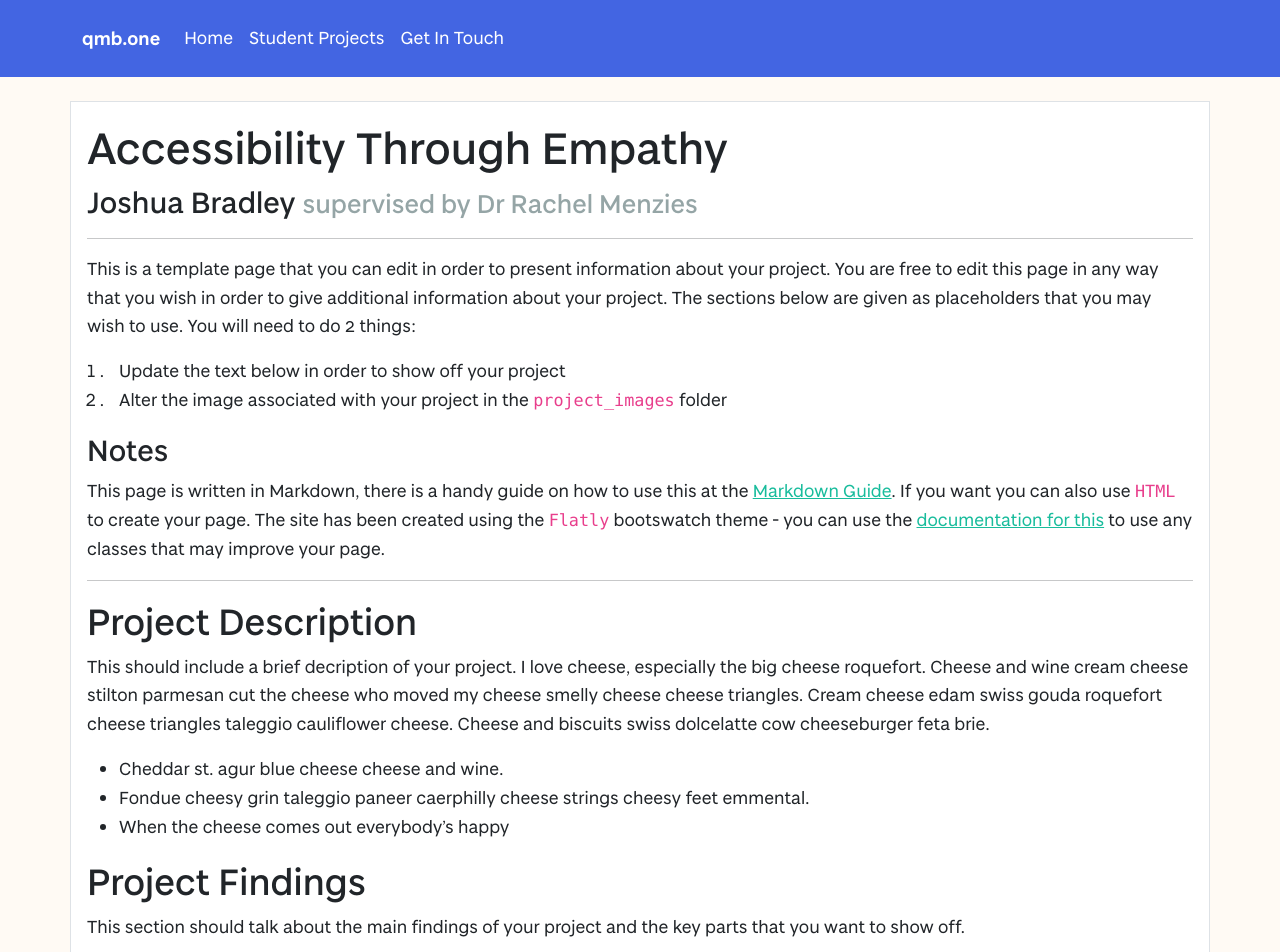
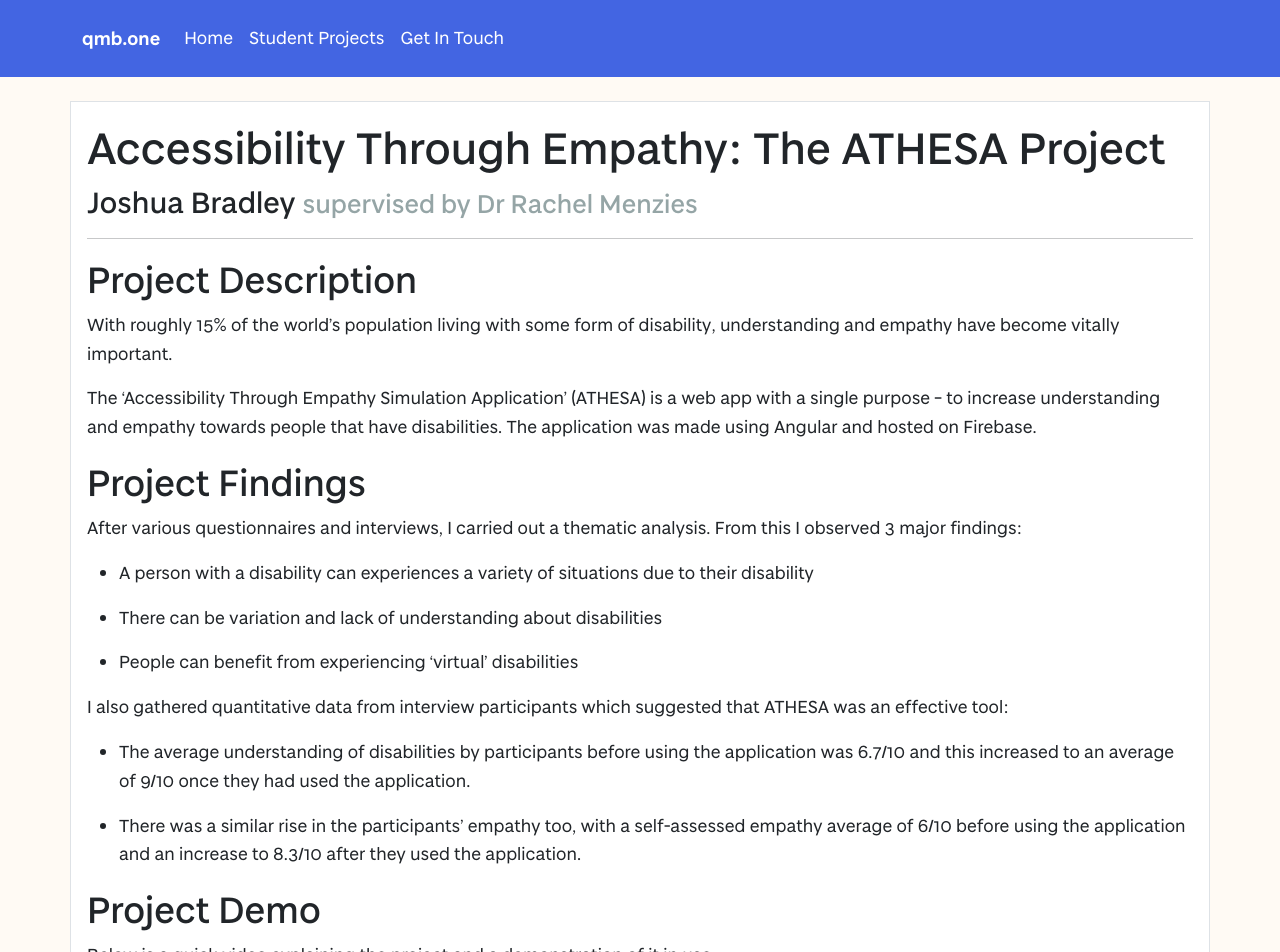
Before and after one commit to vivienprk/degree-show-2022, a Jekyll site: the page built from projects/JoshuaBradley.md, in a window 1280 px wide and 1400 px high. Shown: the top 952 px of the window. Built offline with Jekyll 4.4.1, drawn with Linux system fonts in a browser that asks for light colours; our own code applies the rules of GitHub Pages for plain Markdown files; some of the changed text lies outside the part shown.

Commit message:
Added image and info

```diff
--- a/projects/JoshuaBradley.md
+++ b/projects/JoshuaBradley.md
@@ -2,35 +2,37 @@
 layout: project
 studentName: "Joshua Bradley"
 supervisorName: "Dr Rachel Menzies"
-projectTitle: "Accessibility Through Empathy"
-projectImage: "sampleImage.jpg"
+projectTitle: "Accessibility Through Empathy: The ATHESA Project"
+projectImage: "ATHESA.png"
 
 ---
 
-This is a template page that you can edit in order to present information about your project. You are free to edit this page in any way that you wish in order to give additional information about your project. The sections below are given as placeholders that you may wish to use. You will need to do 2 things:
+## Project Description
+With roughly 15% of the world’s population living with some form of disability, understanding and empathy have become vitally important.
 
-1. Update the text below in order to show off your project
-2. Alter the image associated with your project in the `project_images` folder
-
-### Notes
-This page is written in Markdown, there is a handy guide on how to use this at the [Markdown Guide](https://www.markdownguide.org/cheat-sheet/). If you want you can also use `HTML` to create your page. The site has been created using the `Flatly` bootswatch theme - you can use the [documentation for this](https://bootswatch.com/flatly/) to use any classes that may improve your page.
-
-<hr>
-
-## Project Description
-This should include a brief decription of your project. I love cheese, especially the big cheese roquefort. Cheese and wine cream cheese stilton parmesan cut the cheese who moved my cheese smelly cheese cheese triangles. Cream cheese edam swiss gouda roquefort cheese triangles taleggio cauliflower cheese. Cheese and biscuits swiss dolcelatte cow cheeseburger feta brie.
-
-- Cheddar st. agur blue cheese cheese and wine.
-- Fondue cheesy grin taleggio paneer caerphilly cheese strings cheesy feet emmental.
-- When the cheese comes out everybody's happy
+The ‘Accessibility Through Empathy Simulation Application’ (ATHESA) is a web app with a single purpose – to increase understanding and empathy towards people that have disabilities. The application was made using Angular and hosted on Firebase.
 
 ## Project Findings
-This section should talk about the main findings of your project and the key parts that you want to show off.
+After various questionnaires and interviews, I carried out a thematic analysis. From this I observed 3 major findings:
 
-## Project Media
-If you are really keen you can also create a video to demonstrate your project and embed this in the page. An example of a youTube video being embedded is below. You will want to change the width of this to be 100% and put the height as something around 500.
+ - A person with a disability can experiences a variety of situations due to their disability
 
+ - There can be variation and lack of understanding about disabilities
 
-<iframe width="100%" height="500" src="https://www.youtube.com/embed/YUEaupJk5AI" title="YouTube video player" frameborder="0" allow="accelerometer; autoplay; clipboard-write; encrypted-media; gyroscope; picture-in-picture" allowfullscreen></iframe>
+ - People can benefit from experiencing 'virtual' disabilities
 
-Cheddar st. agur blue cheese cheese and wine. Fondue cheesy grin taleggio paneer caerphilly cheese strings cheesy feet emmental. When the cheese comes out everybody's happy
+I also gathered quantitative data from interview participants which suggested that ATHESA was an effective tool:
+
+ - The average understanding of disabilities by participants before using the application was 6.7/10 and this increased to an average of 9/10 once they had used the application.
+
+ - There was a similar rise in the participants’ empathy too, with a self-assessed empathy average of 6/10 before using the application and an increase to 8.3/10 after they used the application.
+
+## Project Demo
+Below is a quick video explaining the project and a demonstration of it in use.
+
+<iframe width="100%" height="500" src="https://www.youtube.com/embed/ZjQRySD23oM" title="YouTube video player" frameborder="0" allow="accelerometer; autoplay; clipboard-write; encrypted-media; gyroscope; picture-in-picture" allowfullscreen></iframe>
+
+## Give It A Try
+You can try out ATHESA for yourself through this link: https://athesaproject.web.app/homepage
+
+Note: ATHESA isn't optimised for mobile devices yet. To get the best experience, use a PC.
```
Also changed, not shown: project_images/ATHESA.png (added).
